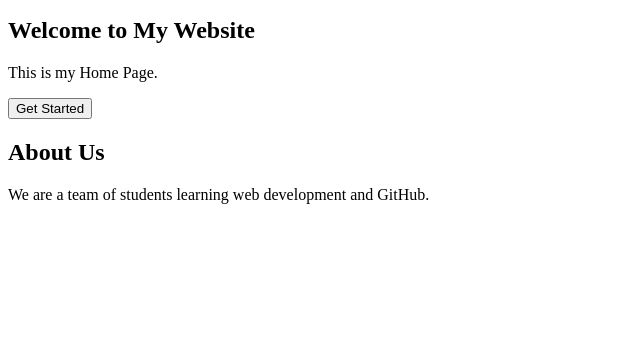
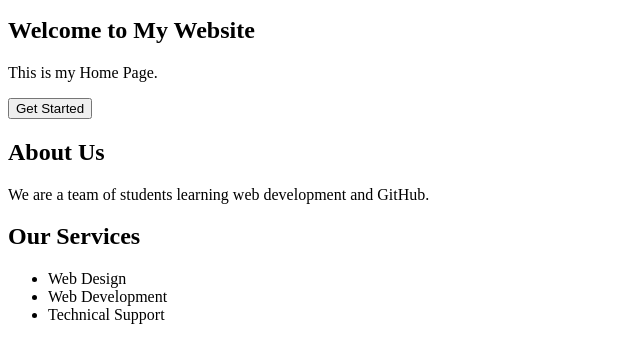
Before and after one commit to omaralawawdeh2/first-repo-fall, a plain HTML site: page index.html in a window 1280 px wide. Shown: the part 101-464 px from the top of the page, without its empty margins (0-640 px from the left). Drawn offline with Linux system fonts and the light colour scheme.

Commit message:
Add Services Section

```diff
--- a/index.html
+++ b/index.html
@@ -24,6 +24,16 @@
     </section>
 
 
+    <section id="services">
+        <h2>Our Services</h2>
+        <ul>
+            <li>Web Design</li>
+            <li>Web Development</li>
+            <li>Technical Support</li>
+        </ul>
+    </section>
+
+
 </body>
 
 </html>
```
